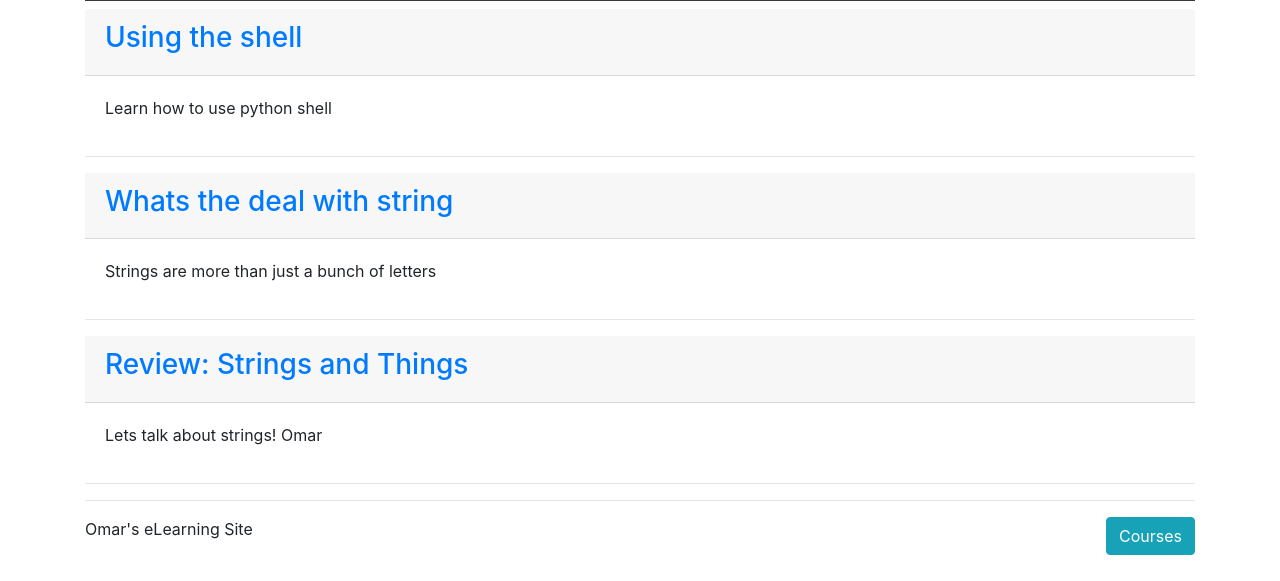
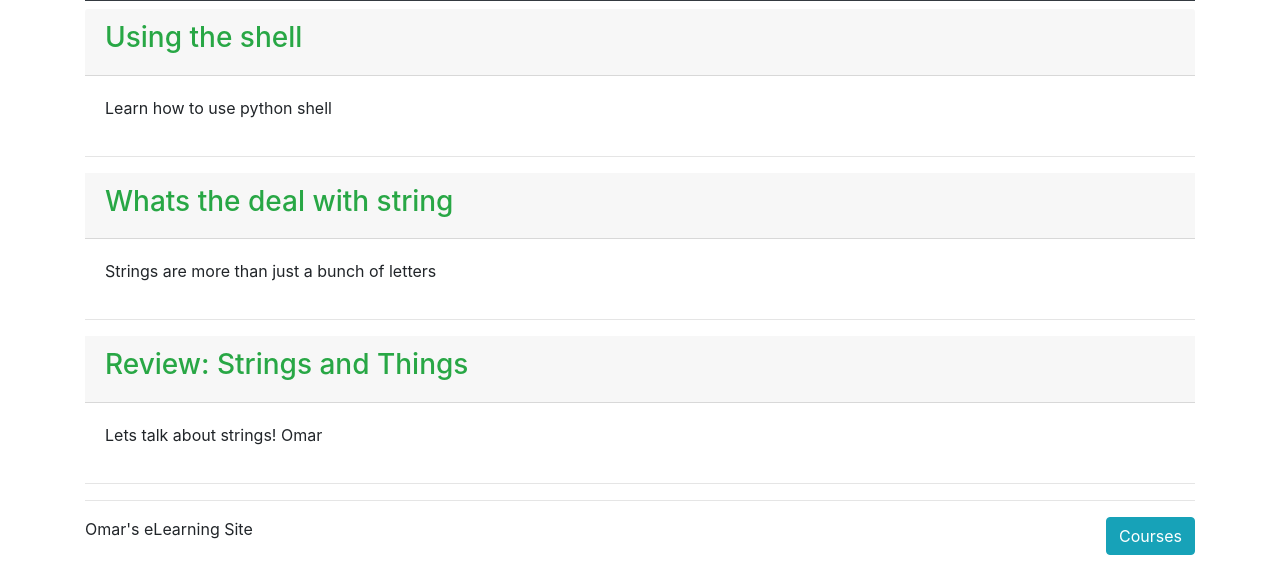
Before and after one commit to mightyeagle329/eLearning-Website-with-Django-and-Python, a Django app: page /courses/1/ in a window 1280 px wide. Shown: the part 347-928 px from the top of the page. Run offline with Django 3.2, Linux system fonts and the light colour scheme; data comes from the database, SQL or seed files in the repository; some libraries are stand-ins or nearby versions.

Commit message:
Change Text Color

```diff
--- a/courses/templates/courses/course_detail.html
+++ b/courses/templates/courses/course_detail.html
@@ -17,7 +17,7 @@
 
             {% for step in steps %}
             <div class="card-header">
-                <h3><a href="{{ step.get_absolute_url }}">{{ step.title }}</a></h3>
+                <h3><a class="text-success" href="{{ step.get_absolute_url }}">{{ step.title }}</a></h3>
             </div>
                 <p class="card-body">{{ step.description }}</p>
                 <hr>
```
